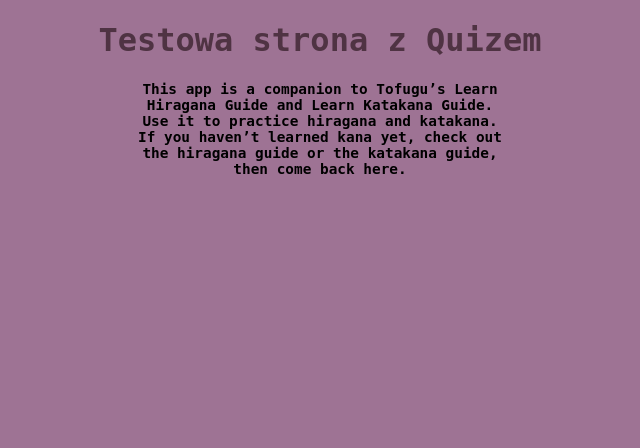
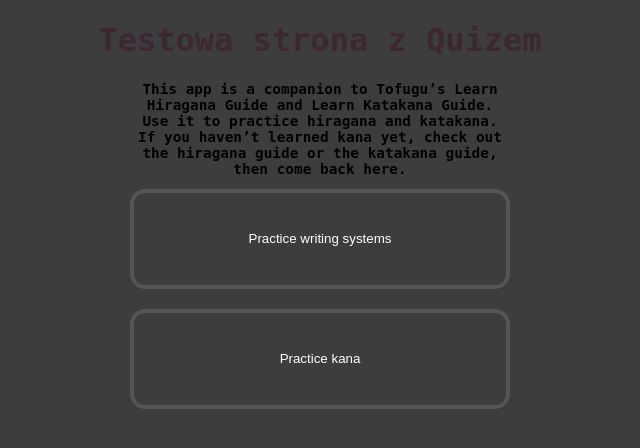
Before and after one commit to Domino123-dot/Japanese-Bingo, a Next.js app: page / in a window 1280 px wide. Shown: the top 448 px of the page, without its empty margins (320-960 px from the left). Built offline with nearby package versions, Linux system fonts and the light colour scheme.

Commit message:
added new content to main page

```diff
--- a/pages/index.js
+++ b/pages/index.js
@@ -1,12 +1,17 @@
 import React from "react";
 import Header from "../components/header/header";
+import styles from "../style/index.module.scss";
 
+export default function Home() {
+  return (
+    <>
+      <Header />
 
-export default function Home(){
-    return(
-    <Header />
+      <div className={styles.buttons}>
 
-
-
-    )
+      <button className={styles.button1}>Practice writing systems</button>
+      <button className={styles.button2}>Practice kana</button>
+      </div>
+    </>
+  );
 }
--- a/public/color.scss
+++ b/public/color.scss
@@ -1,2 +1,2 @@
-$pink:#3b232fcb;
-$lavender:#7a01b3b2;
+$pink: #3b232fcb;
+$lavender: #7a01b3b2;
--- a/style/global.css
+++ b/style/global.css
@@ -1,6 +1,3 @@
-body{
-
-background-color: #9E7394;
-
-
+body {
+  background-color: #3d3d3d;
 }
--- a/style/index.module.scss
+++ b/style/index.module.scss
@@ -1 +1,38 @@
-@import '/public/color.scss';
+@import "/public/color.scss";
+
+.buttons {
+  margin-left: 35%;
+  margin-right: 35%;
+}
+.button1 {
+  border: 4px solid #555555;
+  border-radius: 15px;
+  text-align: center;
+  text-decoration: none;
+  display: inline-block;
+  width: 100%;
+  height: 100px;
+  background-color: transparent;
+  color: white;
+  margin-bottom: 10px;
+
+  &:hover {
+    transition: 1s;
+  }
+}
+.button2 {
+  margin-top: 10px;
+  border: 4px solid #555555;
+  border-radius: 15px;
+  text-align: center;
+  text-decoration: none;
+  display: inline-block;
+  width: 100%;
+  height: 100px;
+  background-color: transparent;
+  color: white;
+
+  &:hover {
+    transition: 1s;
+  }
+}
```
Also changed, not shown: components/header/header.js (+9 -8 lines), components/header/header.module.scss (+15 -15 lines).
